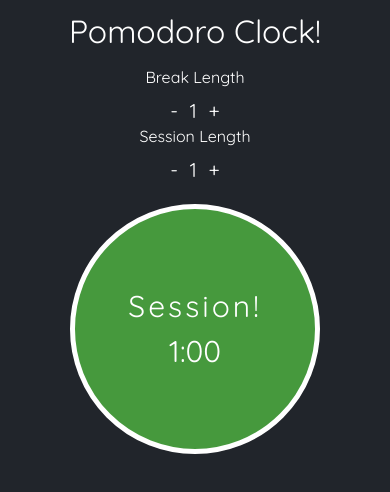
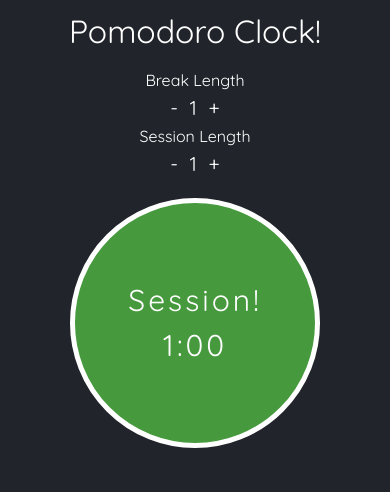
Before and after one commit to amanpaix/Pomodoro, a plain HTML site: page index.html in a window 390 px wide. Drawn offline with nearby package versions, Linux system fonts and the light colour scheme.

Commit message:
Making font-size responsive

```diff
--- a/css/style.css
+++ b/css/style.css
@@ -50,7 +50,7 @@ button:active, button:visited {
 #clockS {
   background: #46993d;
 }
-#type, #timer {
+#clockS, #clockB {
   letter-spacing: 3px;
 }
 #type {
@@ -60,10 +60,7 @@ button:active, button:visited {
   background: none;
   color:black;
 }
-#timer {
-  display: block;
-  margin-top:80%;
-}
+
 
 .hidden {
   display: none;
@@ -74,7 +71,7 @@ button:active, button:visited {
     font-size: 32px;
 
   }
-  h5  {
+  span.sb  {
     font-size: 16px;
     font-weight: 0;
   }
--- a/index.html
+++ b/index.html
@@ -18,9 +18,9 @@
   <body>
     <div class="container">
       <h1 class="text-center">Pomodoro Clock!</h1>
-      <div class="text-center row toprow">
+      <div class=" row toprow text-center">
         <div class="col-md-6 col-12">
-          <h5>Break Length</h5>
+          <span class="sb">Break Length</span>
           <div class="controller">
             <button onclick="decreaseB(this);">-</button>
             <span id="break">1</span>
@@ -28,7 +28,7 @@
           </div>
         </div>
         <div class="col-md-6 col-12">
-          <h5>Session Length</h5>
+          <span class="sb">Session Length</span>
           <div class="controller">
             <button onclick="decreaseS(this);">-</button>
             <span id="session">1</span>
```
